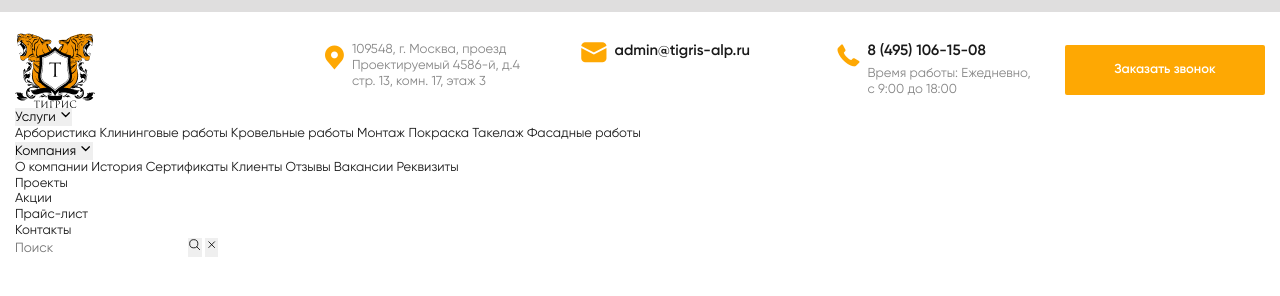
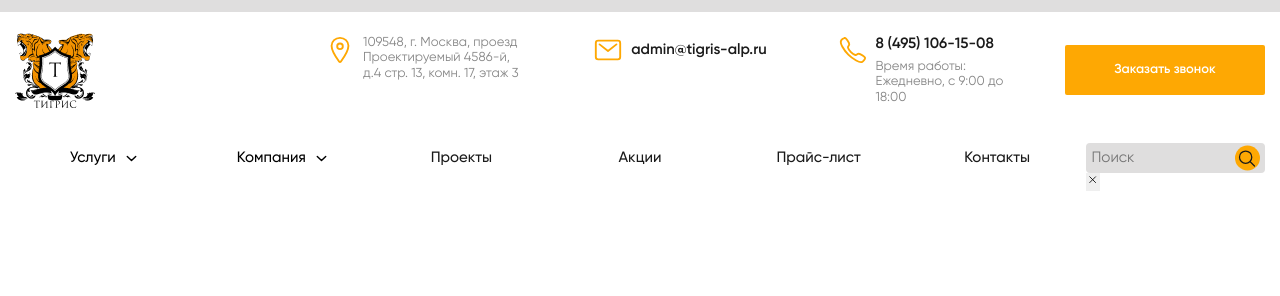
Before and after one commit to Kady2020/training-store, a website: page src/index.html in a window 1280 px wide. Shown: the part 36-332 px from the top of the page. Drawn offline with nearby package versions, Linux system fonts and the light colour scheme; files that its build step writes are made by us from their sources; files whose address does not match are found by name.

Commit message:
added any style and link to project

```diff
--- a/gulp/version.json
+++ b/gulp/version.json
@@ -1,3 +1,3 @@
 {
-    "main": "20220518115958"
+    "main": "20220519111211"
 }
--- a/src/html/header.html
+++ b/src/html/header.html
@@ -23,7 +23,7 @@
           </a>
           <div class="bottom-header__contacts">
             <div class="bottom-header__location">
-              <span class="icon-location"></span>
+              <ion-icon class="icon-location" name="location-outline"></ion-icon>
               <span class="bottom-header__location-text">
                 109548, г. Москва, проезд
                 Проектируемый 4586-й,
@@ -31,11 +31,11 @@
               </span>
             </div>
             <a href="mailto:admin@tigris-alp.ru" class="bottom-header__email">
-              <span class="icon-email"></span>
+              <ion-icon class="icon-email" name="mail-outline"></ion-icon>
               <span class="bottom-header__email-text">admin@tigris-alp.ru</span>
             </a>
             <a href="tel:84951061508" class="bottom-header__call">
-              <span class="icon-call"></span>
+              <ion-icon class="icon-call" name="call-outline"></ion-icon>
               <span class="bottom-header__call-text">
                 <span class="bottom-header__call-number">8 (495) 106-15-08</span>
                 <span class="bottom-header__call-time">Время работы: Ежедневно, с 9:00 до 18:00</span>
@@ -47,35 +47,35 @@
           </button>
         </div>
         <nav class="bottom-header__menu menu">
-          <ul class="menu__list">
+          <ul class="menu__list one">
             <li class="menu__item">
-              <button class="menu__button">
+              <button class="menu__button menu__link">
                 <span class="menu__button-text">Услуги</span>
                 <ion-icon class="menu__button-arrow" name="chevron-down-outline"></ion-icon>
               </button>
               <div class="menu__links">
-                <a href="" class="menu__link">Арбористика</a>
-                <a href="" class="menu__link">Клининговые работы</a>
-                <a href="" class="menu__link">Кровельные работы</a>
-                <a href="" class="menu__link">Монтаж</a>
-                <a href="" class="menu__link">Покраска</a>
-                <a href="" class="menu__link">Такелаж</a>
-                <a href="" class="menu__link">Фасадные работы</a>
+                <a href="" class="menu__sub-link">Арбористика</a>
+                <a href="" class="menu__sub-link">Клининговые работы</a>
+                <a href="" class="menu__sub-link">Кровельные работы</a>
+                <a href="" class="menu__sub-link">Монтаж</a>
+                <a href="" class="menu__sub-link">Покраска</a>
+                <a href="" class="menu__sub-link">Такелаж</a>
+                <a href="" class="menu__sub-link">Фасадные работы</a>
               </div>
             </li>
             <li class="menu__item">
-              <button class="menu__button">
+              <button class="menu__button menu__link">
                 <span class="menu__button-text">Компания</span>
                 <ion-icon class="menu__button-arrow" name="chevron-down-outline"></ion-icon>
               </button>
               <div class="menu__links">
-                <a href="" class="menu__link">О компании</a>
-                <a href="" class="menu__link">История</a>
-                <a href="" class="menu__link">Сертификаты</a>
-                <a href="" class="menu__link">Клиенты</a>
-                <a href="" class="menu__link">Отзывы</a>
-                <a href="" class="menu__link">Вакансии</a>
-                <a href="" class="menu__link">Реквизиты</a>
+                <a href="" class="menu__sub-link">О компании</a>
+                <a href="" class="menu__sub-link">История</a>
+                <a href="" class="menu__sub-link">Сертификаты</a>
+                <a href="" class="menu__sub-link">Клиенты</a>
+                <a href="" class="menu__sub-link">Отзывы</a>
+                <a href="" class="menu__sub-link">Вакансии</a>
+                <a href="" class="menu__sub-link">Реквизиты</a>
               </div>
             </li>
             <li class="menu__item">
--- a/src/js/modules/spoiler.js
+++ b/src/js/modules/spoiler.js
@@ -1,6 +1,6 @@
 $(document).ready(function () {
   $('.menu__button').click(function (event) {
-    if ($('.block-name').hasClass('one')) {
+    if ($('.menu__list').hasClass('one')) {
       $('.menu__links').not($(this)).removeClass('active');
       $('.menu__links').not($(this).next()).slideUp(300);
     }
--- a/src/scss/import/header.scss
+++ b/src/scss/import/header.scss
@@ -43,6 +43,8 @@
 
 .bottom-header {
   &__container {
+    display: grid;
+    gap: 20px;
     font-size: 13px;
     padding: 20px 15px;
   }
@@ -72,39 +74,39 @@
   }
 
   &__contacts {
-    display: flex;
-    align-items: flex-start;
+    display: grid;
+    grid-template: 1fr / repeat(3, 1fr);
+    align-items: start;
+    justify-items: center;
     @include respValue('gap', 60, 20, 1);
+
+    @media (max-width: 991.98px) {
+      grid-template: 1fr / repeat(2, 1fr);
+    }
+
+    @media (max-width: 767.98px) {
+      grid-template: 1fr / 1fr;
+    }
   }
 
   &__location,
   &__email,
   &__call {
-    flex: 0 1 33.3333%;
-    display: flex;
+    display: grid;
+    grid-template: 1fr / auto 1fr;
+    align-items: start;
     gap: 8px;
 
     .icon-location,
     .icon-email,
     .icon-call {
+      align-items: flex-start;
       color: $orangeColor;
-    }
-
-    @media (max-width: 991.98px) {
-      flex: 0 1 50%;
-    }
-
-    @media (max-width: 767.98px) {
-      flex: 0 1 100%;
+      font-size: 30px;
     }
   }
 
   &__location {
-    .icon-location {
-      transform: translateY(4px);
-      font-size: 24px;
-    }
-
     @media (max-width: 991.98px) {
       display: none;
     }
@@ -115,9 +117,7 @@
   }
 
   &__email {
-    .icon-email {
-      font-size: 20px;
-    }
+    align-items: center;
 
     @media (max-width: 767.98px) {
       display: none;
@@ -130,19 +130,14 @@
   }
 
   &__call {
-    .icon-call {
-      transform: translateY(2px);
-      font-size: 22px;
+    @media (max-width: 502px) {
+      align-items: center;
     }
   }
 
   &__call-text {
     display: grid;
     gap: 6px;
-
-    @media (max-width: 502px) {
-      align-items: center;
-    }
   }
 
   &__call-number {
@@ -165,44 +160,93 @@
   }
 }
 
-.icon-email {
-}
-
-.icon-call {
-}
-
-.btn {
-  &_bg-orange {
+.menu {
+  &__list {
+    display: grid;
+    grid-template: minmax(auto, 60px) / repeat(7, 1fr);
+    place-items: center;
   }
 
   &__item {
-  }
-}
-
-.menu {
-  &__list {
-  }
-
-  &__item {
+    position: relative;
   }
 
   &__button {
+    display: flex;
+    align-items: center;
+    gap: 8px;
+    background: transparent;
+
+    &.active {
+      .menu__button-arrow {
+        transform: rotate(180deg);
+      }
+    }
   }
 
   &__button-text {
   }
 
   &__button-arrow {
+    transition: all 0.2s linear;
   }
 
   &__links {
+    display: none;
+    position: absolute;
+    width: 150px;
+    top: 20px;
+    left: 0;
+    background: #dfdede;
+    border-radius: 2px;
+    padding: 5px;
+
+    > *:not(:last-child) {
+      margin: 0 0 10px 0;
+    }
+  }
+
+  &__sub-link {
+    display: block;
+    font-size: 14px;
   }
 
   &__link {
+    font-weight: 500;
+    font-size: 15px;
   }
 }
 
 .search-box {
+  position: relative;
+  height: 30px;
+
+  input {
+    width: 100%;
+    height: 100%;
+    background: #dfdede;
+    border: none;
+    outline: none;
+    border-radius: 4px;
+    padding: 5px;
+    font-size: 15px;
+  }
+
+  .search-btn {
+    position: absolute;
+    width: 25px;
+    height: 25px;
+    top: 50%;
+    right: 5px;
+    transform: translateY(-50%);
+    background: $orangeColor;
+    border-radius: 50%;
+    color: $blackColor;
+    display: flex;
+    justify-content: center;
+    align-items: center;
+    font-size: 20px;
+  }
 }
 
 .search-btn {
--- a/src/scss/import/icons.scss
+++ /dev/null
@@ -1,36 +0,0 @@
-@font-face {
-  font-family: 'icons';
-  src: url('../fonts/icons.eot?l4zeml');
-  src: url('../fonts/icons.eot?l4zeml#iefix') format('embedded-opentype'),
-    url('../fonts/icons.ttf?l4zeml') format('truetype'), url('../../fonts/icons.woff?l4zeml') format('woff'),
-    url('../fonts/icons.svg?l4zeml#icons') format('svg');
-  font-weight: normal;
-  font-style: normal;
-  font-display: block;
-}
-
-[class^='icon-']::before,
-[class*=' icon-']::before {
-  /* use !important to prevent issues with browser extensions that change fonts */
-  font-family: 'icons' !important;
-  speak: never;
-  font-style: normal;
-  font-weight: normal;
-  font-variant: normal;
-  text-transform: none;
-  line-height: 1;
-
-  /* Better Font Rendering */
-  -webkit-font-smoothing: antialiased;
-  -moz-osx-font-smoothing: grayscale;
-}
-
-.icon-location:before {
-  content: '\e900';
-}
-.icon-email:before {
-  content: '\e901';
-}
-.icon-call:before {
-  content: '\e902';
-}
--- a/src/scss/main.scss
+++ b/src/scss/main.scss
@@ -4,7 +4,6 @@
 
 /*==================== FONTS ====================*/
 @import 'fonts.scss';
-@import 'import/icons.scss';
 /*==================== FONTS ====================*/
 
 /*==================== VARIABLES ====================*/
```
Also changed, not shown: README.md, dist/css/main.css, dist/css/main.min.css, dist/fonts/icons.woff (deleted), dist/fonts/icons.woff2 (deleted), dist/img/github-logo.png, dist/index.html, dist/js/main.min.js, src/fonts/icons.ttf (deleted), src/fonts/icons.woff (deleted), src/img/github-logo.png, 2 other files.
